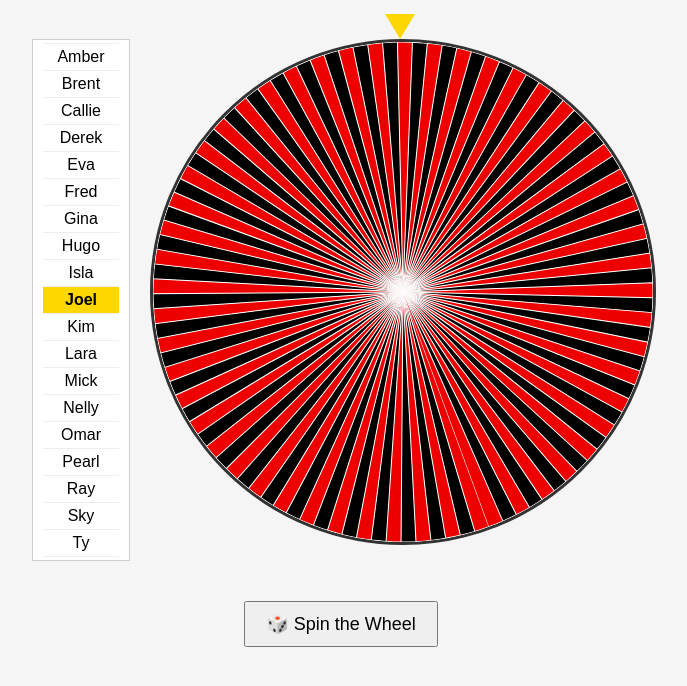
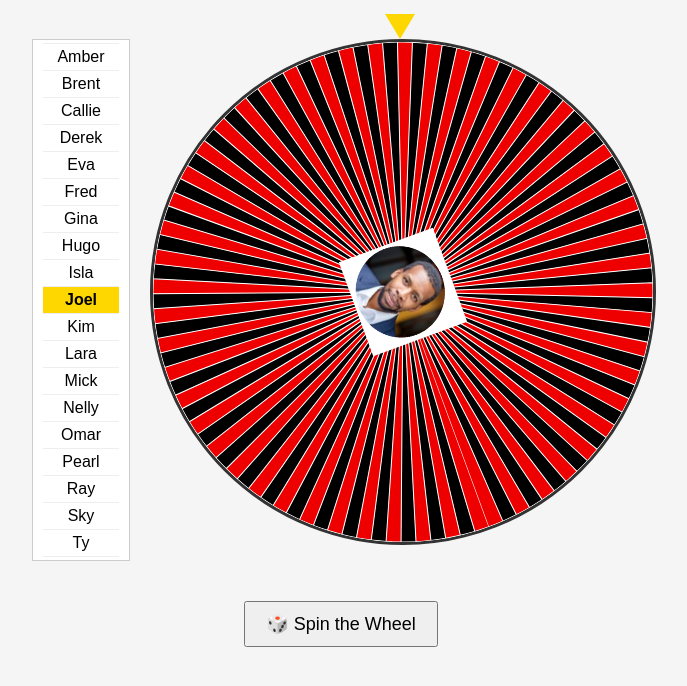
Before and after one commit to Mattias12/sparoulette, a plain HTML site: page index.html in a window 1280 px wide. Both pictures are taken after a click on the button "🎲 Spin the Wheel". Shown: the part 62-748 px from the top of the page, without its empty margins (299-986 px from the left). Drawn offline with Linux system fonts and the light colour scheme.

Commit message:
Update index.html

```diff
--- a/index.html
+++ b/index.html
@@ -1,7 +1,7 @@
 <!DOCTYPE html>
 <html lang="en">
 <head>
-  <meta charset="UTF-8">
+  <meta charset="UTF-8" />
   <title>SPA Commitment Roulette</title>
   <style>
     body {
@@ -78,21 +78,18 @@
 <h1 style="text-align:center;">🎡 SPA Commitment Roulette</h1>
 
 <div class="container">
-  <!-- Table -->
   <div class="table-container">
     <table id="numberTable">
       <tbody></tbody>
     </table>
   </div>
 
-  <!-- Wheel with Arrow -->
   <div class="wheel-container">
     <div class="arrow"></div>
     <canvas id="wheel" width="500" height="500"></canvas>
   </div>
 </div>
 
-<!-- Button & Result -->
 <button id="spinBtn">🎲 Spin the Wheel</button>
 <div id="result"></div>
 
@@ -128,8 +125,11 @@ const radius = canvas.width / 2;
 let angle = 0;
 let spinning = false;
 
-// Populate table with names
-names.forEach((name, i) => {
+const logoImg = new Image();
+logoImg.src = "clayton.png";
+
+// Populate table
+names.forEach((name) => {
   const row = document.createElement("tr");
   const cell = document.createElement("td");
   cell.textContent = name;
@@ -159,6 +159,16 @@ function drawWheel(currentAngle) {
     ctx.fill();
     ctx.strokeStyle = "#fff";
     ctx.stroke();
+  }
+
+  // Draw logo (rotates with wheel)
+  const imgSize = 100;
+  if (logoImg.complete) {
+    ctx.drawImage(logoImg, -imgSize / 2, -imgSize / 2, imgSize, imgSize);
+  } else {
+    logoImg.onload = () => {
+      ctx.drawImage(logoImg, -imgSize / 2, -imgSize / 2, imgSize, imgSize);
+    };
   }
 
   ctx.restore();
```
